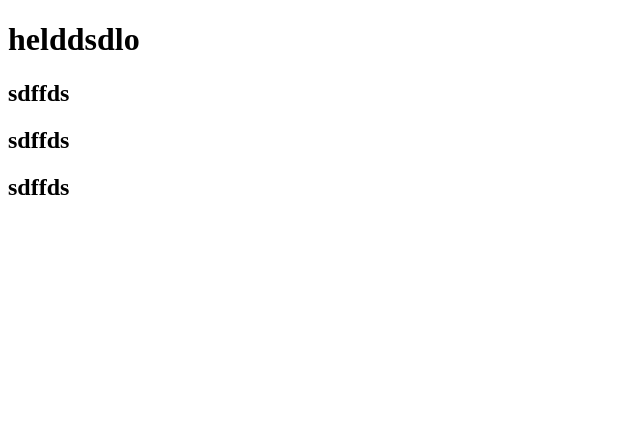
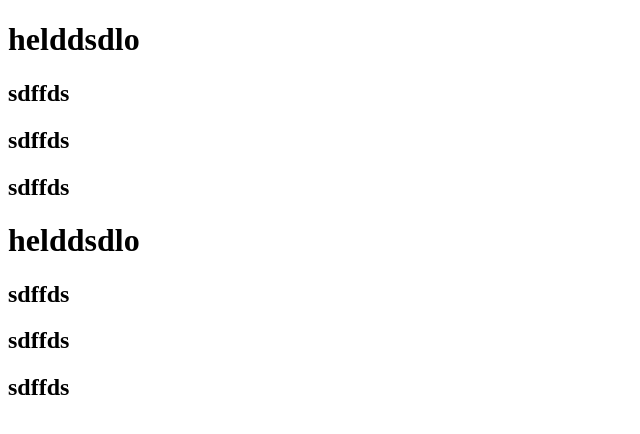
Before and after one commit to Harsh-Thaker007/SmapleRepo, a plain HTML site: page index.html in a window 1280 px wide. Shown: the whole page, without its empty margins (0-640 px from the left). Drawn offline with Linux system fonts and the light colour scheme.

Commit message:
html file added22

```diff
--- a/index.html
+++ b/index.html
@@ -11,5 +11,9 @@
     <h2>sdffds</h2>
         <h2>sdffds</h2>
             <h2>sdffds</h2>
+            <h1>helddsdlo</h1>
+    <h2>sdffds</h2>
+        <h2>sdffds</h2>
+            <h2>sdffds</h2>
 </body>
 </html>
```
